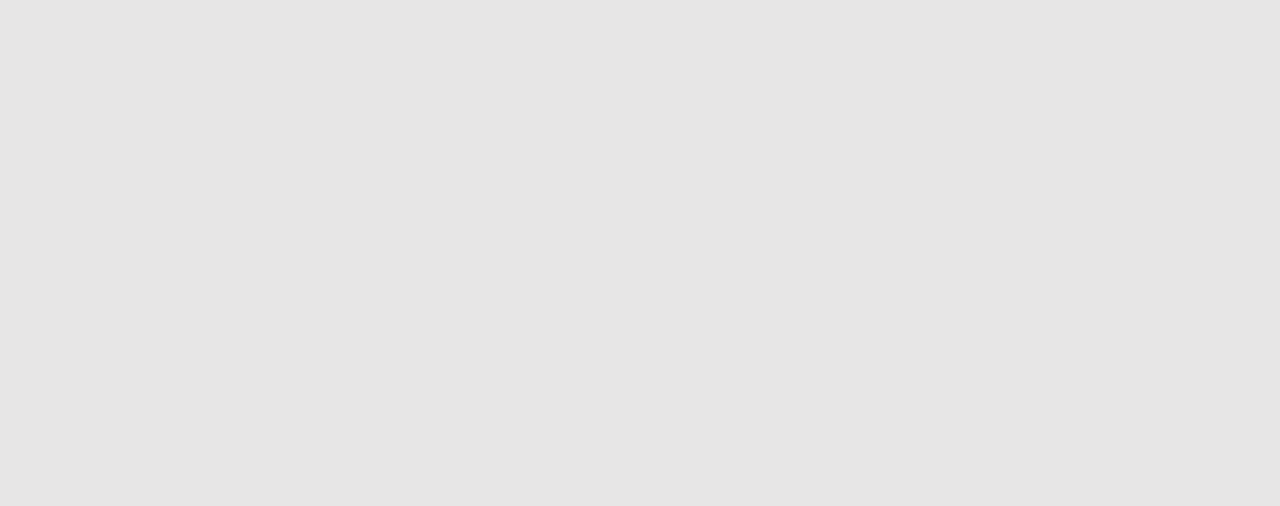
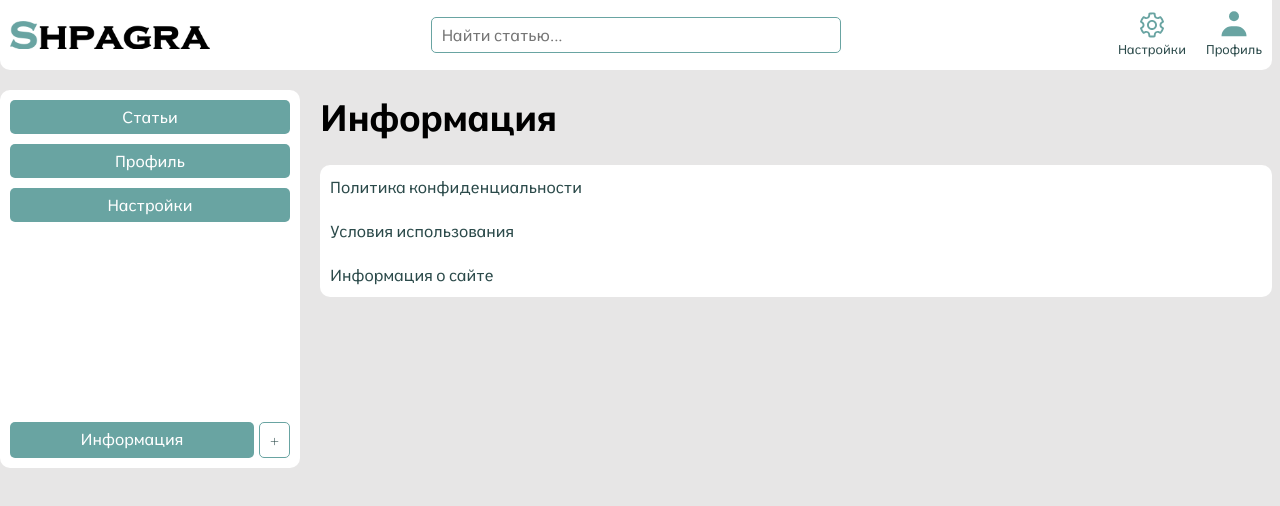
Before and after one commit to ShpaksIK/shpagra-frontend, a React (Vite) app: page /info in a window 1280 px wide. Before the commit this address had no page. Shown: the top 506 px of the page. Built offline with nearby package versions, Linux system fonts and the light colour scheme.

Commit message:
new: InformationPage; update: comment adaptation, comment parent block;

```diff
--- a/public/style/initialize.scss
+++ b/public/style/initialize.scss
@@ -63,7 +63,7 @@
     --font-family-accent: 'MontserratAlternates', sans-serif;
 
     // Размер шрифтов
-    --font-size-title: clamp(24px, 2.5rem, 64px);
+    --font-size-title: clamp(24px, 2.3rem, 48px);
     --font-size-accent: clamp(16px, 1.3rem, 32px);
     --font-size-text: clamp(14px, 1rem, 24px);
     --font-size-small: clamp(10px, 0.8rem, 16px);
@@ -79,6 +79,7 @@
     --transition-duration: 0.2s;
     --border-radius-large: 10px;
     --border-radius-small: 5px;
+    --media-width-phone: 700px;
 }
 
 body {
--- a/src/App.tsx
+++ b/src/App.tsx
@@ -1,10 +1,16 @@
 import { Route, Routes } from 'react-router';
+
 import MainPage from './pages/MainPage/MainPage';
+import InformationPage from './pages/InformationPage/InformationPage';
 
 const App = () => {
   return (
     <Routes>
       <Route path="/" element={<MainPage />} />
+      <Route path="/info" element={<InformationPage />} />
+      <Route path="/info/privacy" element={<>Privacy</>} />
+      <Route path="/info/terms" element={<>Terms</>} />
+      <Route path="/info/site" element={<>Site</>} />
     </Routes>
   );
 };
--- a/src/components/ArticleContainer/ArticleContainer.tsx
+++ b/src/components/ArticleContainer/ArticleContainer.tsx
@@ -27,7 +27,7 @@ const ArticleContainer = () => {
           authorLogin: 'skebob',
           authorUsername: 'Матвей',
           authorAvatar: null,
-          parentId: null,
+          parent: null,
           relatedId: 1,
           relatedType: 'article',
           reactions: [],
@@ -40,7 +40,12 @@ const ArticleContainer = () => {
           authorLogin: 'skebob2',
           authorUsername: 'Матвей 2',
           authorAvatar: null,
-          parentId: 1,
+          parent: {
+            id: 1,
+            authorUsername: 'Матвей',
+            relatedType: 'article',
+            text: 'Test comment',
+          },
           relatedId: 1,
           relatedType: 'article',
           reactions: [],
--- a/src/components/Comment/Comment.module.scss
+++ b/src/components/Comment/Comment.module.scss
@@ -15,8 +15,10 @@
         color: var(--color-text-transparent);
       }
 
-      @media (max-width: 430px) {
-        gap: 5px;
+      @media (max-width: 450px) {
+        &__created {
+          margin-left: 10px;
+        }
       }
     }
 
@@ -27,7 +29,13 @@
 
   &__controls {
     display: flex;
-    align-items: flex-end;
     gap: 10px;
+
+    @media (max-width: 450px) {
+      & {
+        flex-direction: column;
+        gap: 0px;
+      }
+    }
   }
 }
--- a/src/components/Comment/Comment.tsx
+++ b/src/components/Comment/Comment.tsx
@@ -36,7 +36,7 @@ const Comment: React.FC<CommentProps> = ({ comment, setReplyCommentId }) => {
   };
 
   return (
-    <article className={style.comment} id={`${comment.id}`}>
+    <article className={style.comment} id={`comment-${comment.relatedType}-${comment.id}`}>
       <div className={style.comment__content}>
         <div className={style.comment__content__header}>
           <Avatar
@@ -44,13 +44,22 @@ const Comment: React.FC<CommentProps> = ({ comment, setReplyCommentId }) => {
             profileId={comment.authorLogin}
             username={comment.authorUsername}
           />
-          <p className={style.comment__content__header__created}>
-            {createdAt} {comment.updatedAt ? '(изменено)' : ''}
-          </p>
+          <div className={style.comment__content__header__created}>
+            <p>
+              {createdAt} {comment.updatedAt ? '(изменено)' : ''}
+            </p>
+          </div>
           <IconButton onClick={() => setReplyCommentId(comment.id)} icon={<ReplySVG />} />
         </div>
         <div className={style.comment__content__reply}>
-          {comment.parentId && <ReplyMessage id={comment.id} authorUsername={comment.authorUsername} text={comment.content} />}
+          {comment.parent && (
+            <ReplyMessage
+              id={comment.parent.id}
+              authorUsername={comment.parent.authorUsername}
+              relatedType={comment.parent.relatedType}
+              text={comment.parent.text}
+            />
+          )}
         </div>
         <div className={style.comment__content__text}>
           <p>{comment.content}</p>
--- /dev/null
+++ b/src/pages/InformationPage/InformationPage.module.scss
@@ -0,0 +1,27 @@
+.content {
+  display: flex;
+  gap: 20px;
+  margin: 20px 0;
+
+  &__inner {
+    width: 100%;
+    display: flex;
+    flex-direction: column;
+    gap: 20px;
+
+    @media (max-width: 700px) {
+      &__title {
+        margin-left: 10px;
+      }
+    }
+  }
+}
+
+.main {
+  display: flex;
+  flex-direction: column;
+  gap: 20px;
+  background-color: var(--color-block);
+  border-radius: var(--border-radius-large);
+  padding: 10px;
+}
--- /dev/null
+++ b/src/pages/InformationPage/InformationPage.tsx
@@ -0,0 +1,27 @@
+import classNames from 'classnames';
+
+import style from './InformationPage.module.scss';
+import Header from '../../components/Header/Header';
+import Nav from '../../components/Nav/Nav';
+import A from '../../ui/A/A';
+
+const InformationPage = () => {
+  return (
+    <>
+      <Header />
+      <div className={classNames('container', style.content)}>
+        <Nav />
+        <div className={style.content__inner}>
+          <h2 className={style.content__inner__title}>Информация</h2>
+          <main className={style.main}>
+            <A to="/info/privacy">Политика конфиденциальности</A>
+            <A to="/info/terms">Условия использования</A>
+            <A to="/info/site">Информация о сайте</A>
+          </main>
+        </div>
+      </div>
+    </>
+  );
+};
+
+export default InformationPage;
--- a/src/ui/IconButton/IconButton.module.scss
+++ b/src/ui/IconButton/IconButton.module.scss
@@ -2,7 +2,6 @@
   display: flex;
   flex-direction: column;
   align-items: center;
-  height: 100%;
   border: none;
   background-color: transparent;
 
--- a/src/ui/ReplyMessage/ReplyMessage.tsx
+++ b/src/ui/ReplyMessage/ReplyMessage.tsx
@@ -2,18 +2,20 @@ import React from 'react';
 import { Link } from 'react-router';
 
 import style from './ReplyMessage.module.scss';
+import { RelatedType } from '../../../types/entities/commentType';
 
 interface ReplyMessageProps {
   id: number;
   authorUsername: string;
   text: string;
+  relatedType: RelatedType;
 }
 
-const ReplyMessage: React.FC<ReplyMessageProps> = ({ id, authorUsername, text }) => {
+const ReplyMessage: React.FC<ReplyMessageProps> = ({ id, authorUsername, relatedType, text }) => {
   text = text.slice(0, 10) + '...';
 
   return (
-    <Link to={`#${id}`} className={style.reply}>
+    <Link to={`#comment-${relatedType}-${id}`} className={style.reply}>
       <p className={style.reply__author}>{authorUsername}</p>
       <p className={style.reply__text}>{text}</p>
     </Link>
```
Also changed, not shown: types/entities/commentType.ts (+8 -1 lines), src/ui/ReplyMessage/ReplyMessage.module.scss (line endings or trailing spaces).
